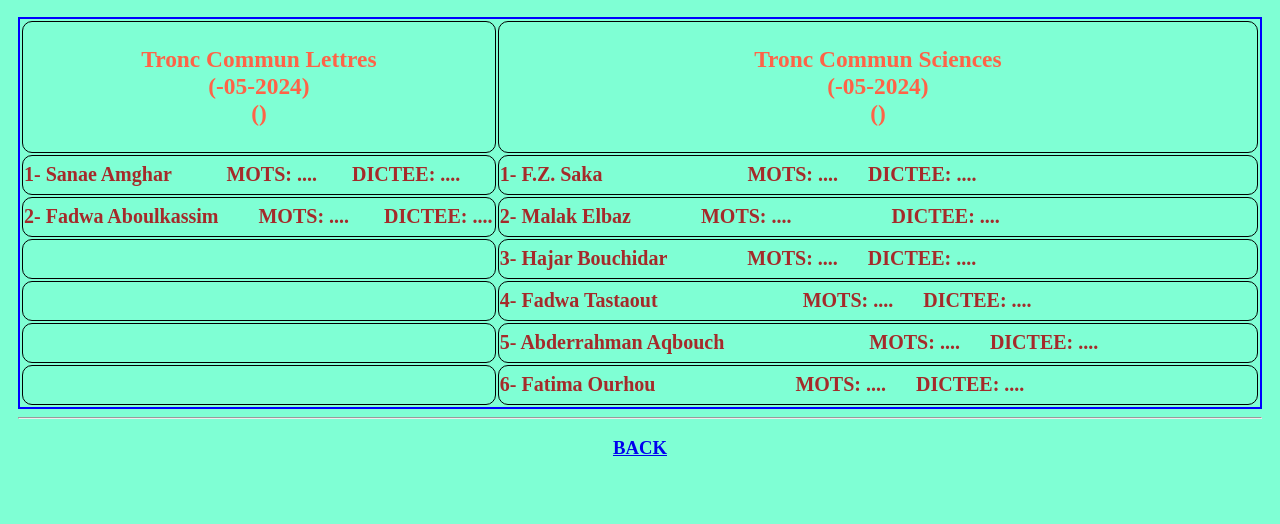
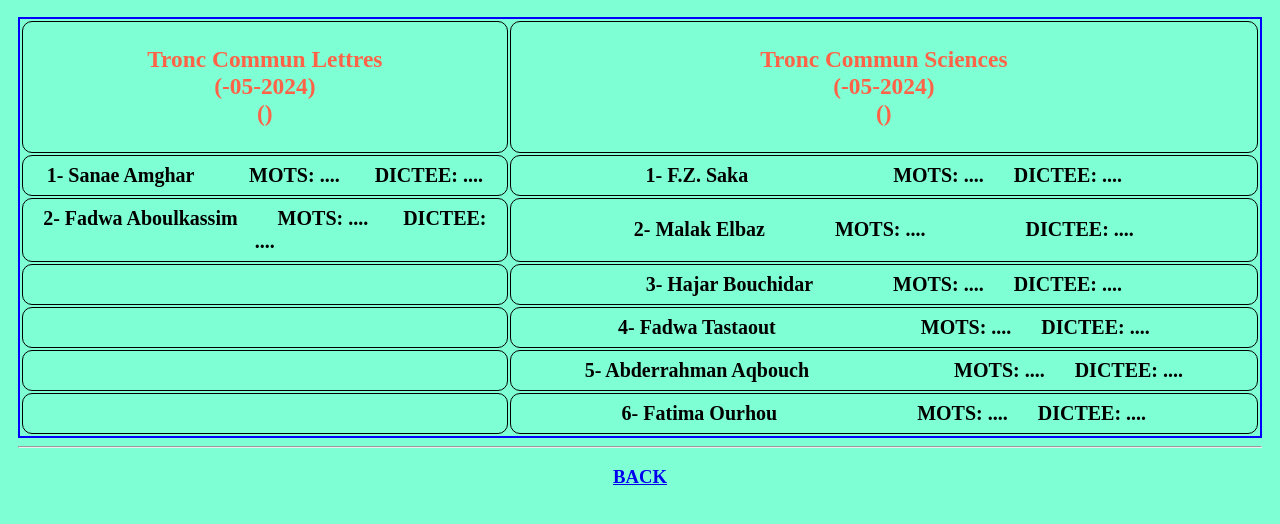
Before and after one commit to Ouhassi/dictation, a plain HTML site: page TroncCommun.html in a window 1280 px wide. Shown: the part 332-856 px from the top of the page. Before the commit the page ends 828 px from the top, so only its background shows below. Drawn offline with Linux system fonts and the light colour scheme.

Commit message:
Update TroncCommun.html

```diff
--- a/TroncCommun.html
+++ b/TroncCommun.html
@@ -19,6 +19,10 @@
             background-color: aquamarine;
         }
 
+h4 {
+   color:blue;
+}
+
 table, th, td {
   border:2px solid blue;
   height: 40px;
@@ -36,8 +40,9 @@ th {
 td {
     text-align: center;
     width: 40px;
-    color: brown;
-    text-align: left;
+    color: black;
+    text-align: center;
+    padding :8px;
 }
 
 
```
